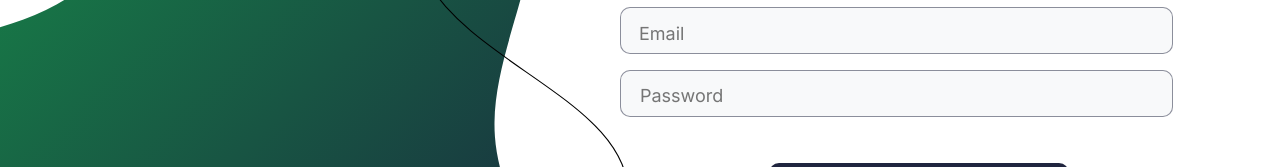
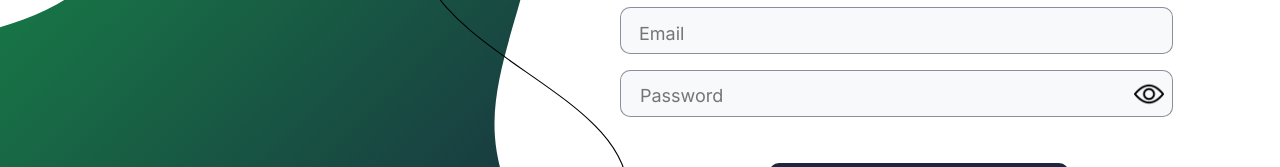
Before and after one commit to sergiozuckermann/Desarrollo_de_software, a React (Vite) app in the folder mexicana-callcenter/: page / in a window 1280 px wide. Shown: the part 388-555 px from the top of the page. Built offline with nearby package versions, Linux system fonts and the light colour scheme.

Commit message:
Add: eye imgfor show password hidden

```diff
--- a/mexicana-callcenter/src/pages/SignIn.tsx
+++ b/mexicana-callcenter/src/pages/SignIn.tsx
@@ -5,6 +5,7 @@ import { useNavigate } from 'react-router-dom'
 const SignIn: FunctionComponent = () => {
   const [emailTextValue, setEmailTextValue] = useState("");
   const [passwordTextValue, setPasswordTextValue] = useState("");
+  const [showPassword, setShowPassword] = useState(false);
   const navigate = useNavigate()
 
   const handleLogin = async (e:Event) => {
@@ -42,6 +43,11 @@ const SignIn: FunctionComponent = () => {
 
 
   }
+
+  const togglePasswordVisibility = () => {
+    setShowPassword(!showPassword);
+  };
+
   return (
     <div className="w-full relative bg-white overflow-hidden flex flex-col items-start justify-start gap-[35px] tracking-[normal] text-right text-41xl text-primary font-paragraph mq750:gap-[17px]">
       <header className="self-stretch h-[100px] relative bg-tertiary shadow-[0px_4px_4px_rgba(0,_0,_0,_0.25)] hidden" />
@@ -126,15 +132,20 @@ const SignIn: FunctionComponent = () => {
                   onChange={(event) => setEmailTextValue(event.target.value)}
                 />
               </div>
-              <div className="self-stretch rounded-3xs bg-tertiary box-border flex flex-row items-start justify-start pt-[15.800000000000182px] px-[19px] pb-[11px] max-w-full border-[1px] border-solid border-marco">
-                <div className="h-[44.8px] w-[553px] relative rounded-3xs bg-tertiary box-border hidden max-w-full border-[1px] border-solid border-marco" />
-                <input
-                  className="[border:none] [outline:none] font-paragraph text-lg bg-[transparent] h-[18px] w-[100%] relative text-marco text-left flex items-end shrink-0 p-0 z-[1]"
-                  placeholder="Password"
-                  type="password"
-                  value={passwordTextValue}
-                  onChange={(event) => setPasswordTextValue(event.target.value)}
-                />
+              <div className="self-stretch rounded-3xs bg-tertiary box-border flex flex-row items-start justify-start pt-[15.800000000000182px] px-[19px] pb-[11px] max-w-full border-[1px] border-solid border-marco relative">
+                  <input
+                      className="[border:none] [outline:none] font-paragraph text-lg bg-[transparent] h-[18px] w-[calc(100% - 10%)] relative text-marco text-left flex items-end shrink-0 p-0 z-[1] "
+                      placeholder="Password"
+                      type={showPassword ? "text" : "password"}
+                      value={passwordTextValue}
+                      onChange={(event) => setPasswordTextValue(event.target.value)}
+                  />
+                  <img
+                      className="cursor-pointer absolute top-1/2 right-2 transform -translate-y-1/2 h-[30px] w-[30px]"
+                      src="/eye_password.png"
+                      alt="toggle password visibility"
+                      onClick={togglePasswordVisibility}
+                  />
               </div>
             </div>
             <div className="w-[508px] flex flex-row items-start justify-center py-0 px-5 box-border max-w-full">
```
Also changed, not shown: mexicana-callcenter/public/eye_password.png (added).
